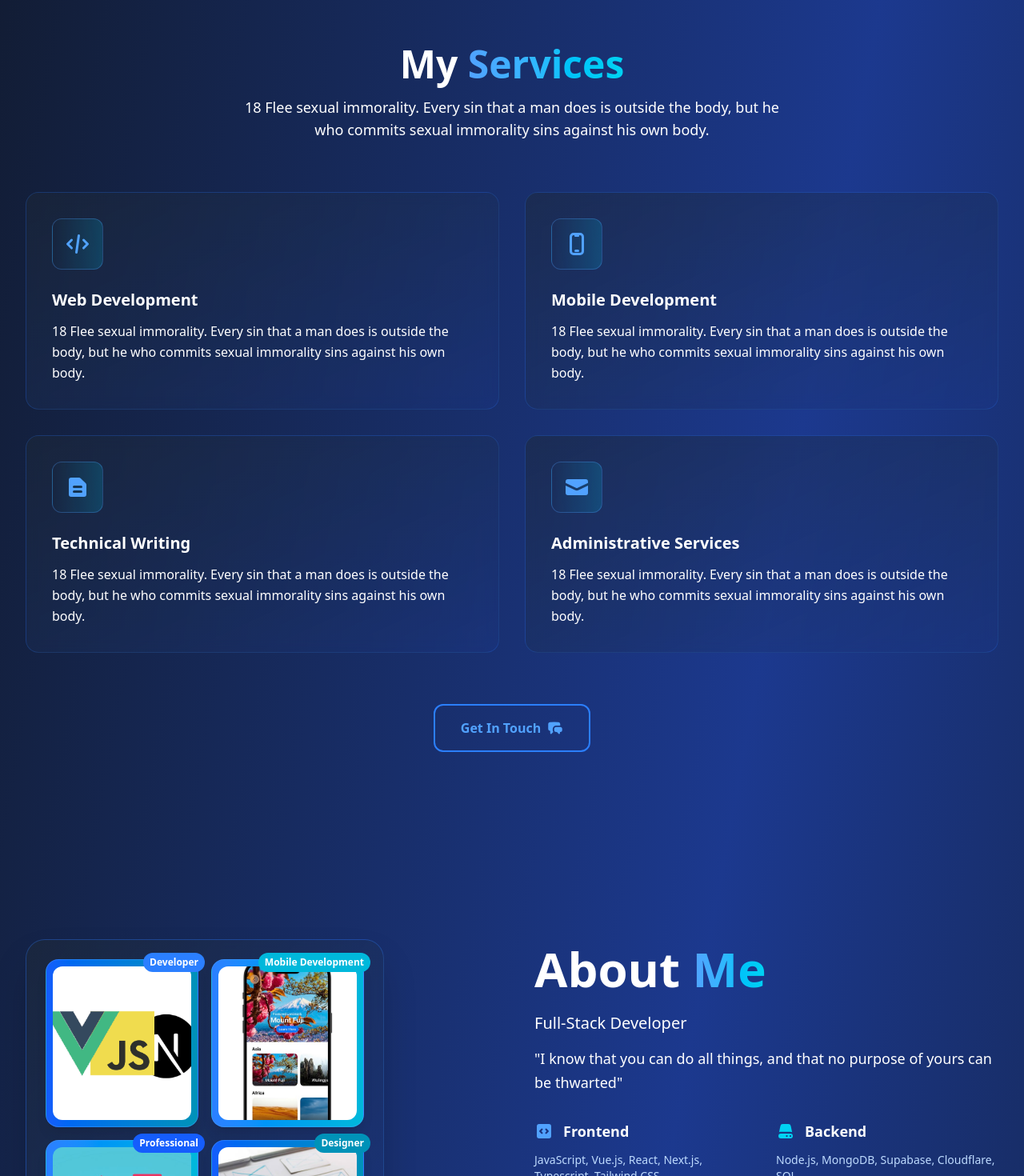
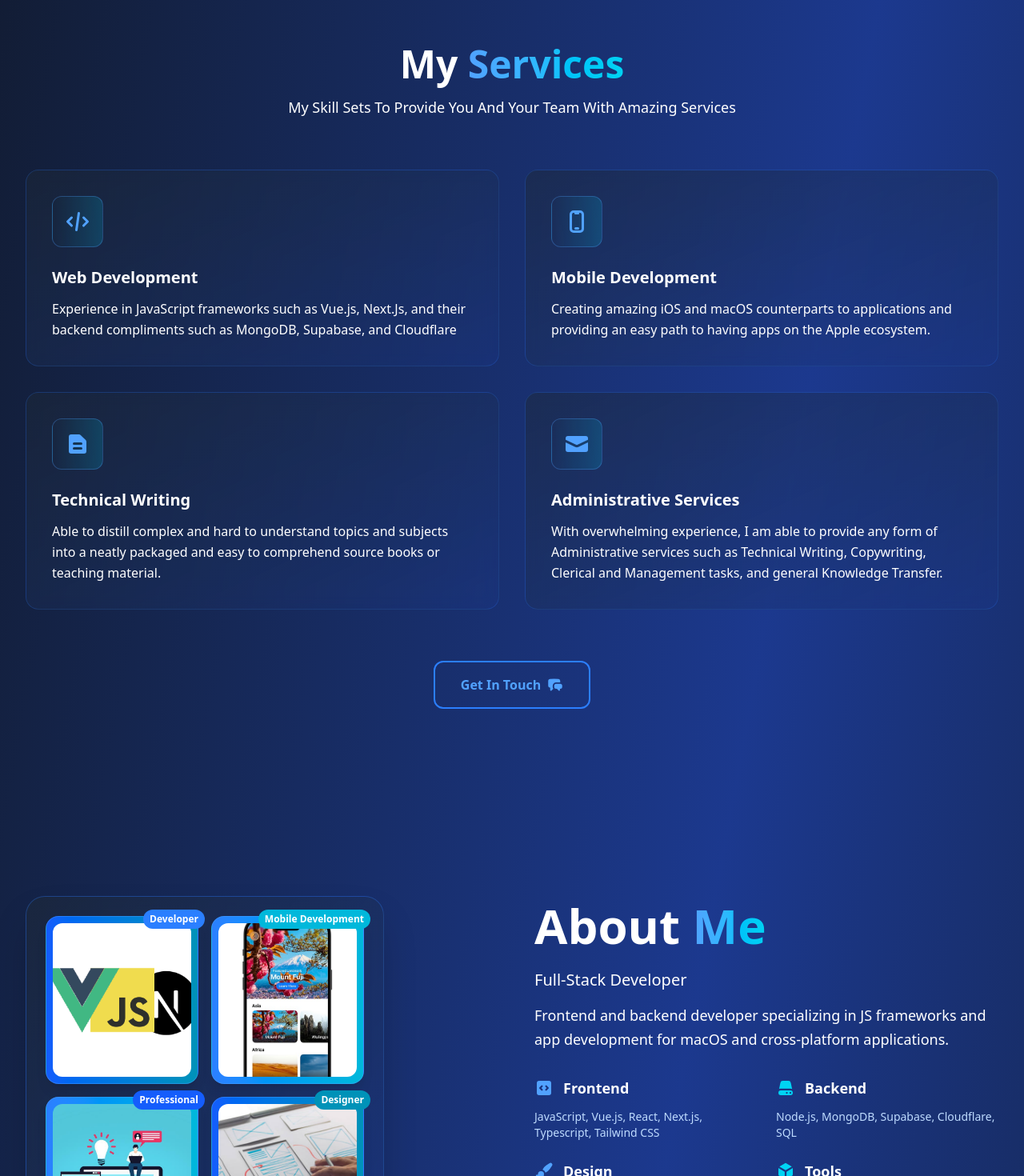
Before and after one commit to ttPuck/Portfolio, a Vue app: page / in a window 1280 px wide. Shown: the part 980-2450 px from the top of the page at 80% size. Built offline with nearby package versions, Linux system fonts and the light colour scheme.

Commit message:
Func. Test 1
Added and declared const for scroll action for EVERY *contact* button for every page. @click now works on every button, scrolling to the contact page

Fixed typography errors and capitalized section headers

Got rid of placeholder text in Services, ExperienceSkills, and AboutMe page.

```diff
--- a/src/components/AboutMe.vue
+++ b/src/components/AboutMe.vue
@@ -78,8 +78,7 @@
             data-aos="fade-left"
             data-aos-delay="600"
           >
-            "I know that you can do all things, and that no purpose of yours can
-            be thwarted"
+            Frontend and backend developer specializing in JS frameworks and app development for macOS and cross-platform applications.
           </p>
           <div
             class="grid grid-cols-1 sm:grid-cols-2 gap-6 pt-8"
@@ -112,6 +111,8 @@
               :key="button.id"
               class="px-8 py-3 rounded-xl font-semibold transition-all duration-300 flex items-center jusitfy-center"
               :class="button.classes"
+             @click="button.text === 'Contact Me' && scrollToContact()"
+
             >
               <component
                 :is="button.icon"
@@ -128,6 +129,12 @@
 </template>
 
 <script setup>
+  const scrollToContact = () => {
+  const el = document.getElementById("contact")
+  if (el) {
+    el.scrollIntoView({ behavior: "smooth" })
+  }
+}
 import {
   ChatBubbleLeftRightIcon,
   CodeBracketSquareIcon,
--- a/src/components/Contact.vue
+++ b/src/components/Contact.vue
@@ -11,7 +11,7 @@
           </span>
         </h2>
         <p class="text-blue-200 text-lg">
-          Let's work together on your next project
+          Let's Work Together On Your Next Project
         </p>
       </div>
       <div class="grid lg:grid-cols-2 gap-12">
--- a/src/components/ExperienceSkills.vue
+++ b/src/components/ExperienceSkills.vue
@@ -11,7 +11,7 @@
           & Experience
         </h2>
         <p class="text-white text-lg max-w-2xl mx-auto">
-          My technical cataloge and professional journey
+          My Technical Cataloge And Professional Journey
         </p>
       </div>
       <div class="grid lg:grid-cols-2 gap-12 lg:gap-16">
--- a/src/components/MeSection.vue
+++ b/src/components/MeSection.vue
@@ -43,8 +43,10 @@
             data-aos-delay="450"
           >
             <button
+              @click="scrollToContact"
               class="px-8 md:px-10 py-4 rounded-x1 relative group w-full sm:w-max flex justify-center overflow-hidden bg-linear-to-r from-red-400 to-blue-800 hover:from-white-500 hover:to-blue-600 transition-all duration-300"
             >
+
               <span
                 class="relative flex items-center justify-center text-white font-semibold text-lg"
               >
@@ -115,4 +117,10 @@
 
 <script setup>
 import { ArrowDownTrayIcon, ArrowRightIcon } from "@heroicons/vue/16/solid";
+const scrollToContact = () => {
+  const el = document.getElementById("contact")
+  if (!el) return
+
+  el.scrollIntoView({ behavior: "smooth" })
+}
 </script>
--- a/src/components/Projects.vue
+++ b/src/components/Projects.vue
@@ -11,7 +11,7 @@
           </span>
         </h2>
         <p class="text-blue-200 text-lg max-w-2xl mx-auto">
-          A collection of my projects, with both public and private source code
+          A Collection Of My Projects, With Both Public And Private Source Code
         </p>
       </div>
       <div class="grid grid-cols-1 md:grid-cols-2 lg:grid-cols-3 gap-8">
@@ -84,6 +84,7 @@
             <ArrowRightIcon class="w-5 h-5 ml-2" />
           </button>
           <button
+           @click="scrollToContact"
             class="px-8 py-4 rounded-xl border-2 border-blue-400 text-blue-400 font-semibold hover:bg-blue-400/10 transition-all duration-300 flex items-center"
           >
             <ChatBubbleLeftRightIcon class="w-5 h-5 mr-2" />
@@ -103,6 +104,12 @@ import {
   EyeIcon,
 } from "@heroicons/vue/16/solid";
 import { ref } from "vue";
+const scrollToContact = () => {
+  const el = document.getElementById("contact")
+  if (!el) return
+
+  el.scrollIntoView({ behavior: "smooth" })
+}
 
 const projects = ref([
   {
--- a/src/components/Services.vue
+++ b/src/components/Services.vue
@@ -15,8 +15,7 @@
           data-aos="fade-up"
           data-aos-delay="80"
         >
-          18 Flee sexual immorality. Every sin that a man does is outside the
-          body, but he who commits sexual immorality sins against his own body.
+         My Skill Sets To Provide You And Your Team With Amazing Services
         </p>
       </div>
       <div class="grid grid-cols-1 md:grid-cols-2 lg:grid-cols-2 gap-8">
@@ -60,6 +59,7 @@
       <div class="text-center mt-16" data-aos="fade-up" data-aos-delay="200">
         <div class="inline-flex flex-col sm:flex-row gap-4 items-center">
           <button
+           @click="scrollToContact"
             class="px-8 py-4 rounded-xl border-2 border-blue-500 text-blue-400 font-semibold hover:bg-blue-400/10 transition-all duration-300 flex items-center"
           >
             Get In Touch
@@ -71,6 +71,12 @@
   </section>
 </template>
 <script setup>
+  const scrollToContact = () => {
+  const el = document.getElementById("contact")
+  if (!el) return
+
+  el.scrollIntoView({ behavior: "smooth" })
+}
 import {
   ArrowRightIcon,
   ChatBubbleLeftRightIcon,
@@ -86,25 +92,25 @@ const services = ref([
     id: 1,
     icon: CodeBracketIcon,
     name: "Web Development",
-    desc: `18 Flee sexual immorality. Every sin that a man does is outside the body, but he who commits sexual immorality sins against his own body.`,
+    desc: `Experience in JavaScript frameworks such as Vue.js, Next.Js, and their backend compliments such as MongoDB, Supabase, and Cloudflare`,
   },
   {
     id: 2,
     icon: DevicePhoneMobileIcon,
     name: "Mobile Development",
-    desc: `18 Flee sexual immorality. Every sin that a man does is outside the body, but he who commits sexual immorality sins against his own body.`,
+    desc: `Creating amazing iOS and macOS counterparts to applications and providing an easy path to having apps on the Apple ecosystem.`,
   },
   {
     id: 3,
     icon: DocumentTextIcon,
     name: "Technical Writing",
-    desc: `18 Flee sexual immorality. Every sin that a man does is outside the body, but he who commits sexual immorality sins against his own body.`,
+    desc: `Able to distill complex and hard to understand topics and subjects into a neatly packaged and easy to comprehend source books or teaching material.`,
   },
   {
     id: 4,
     icon: EnvelopeIcon,
     name: "Administrative Services",
-    desc: `18 Flee sexual immorality. Every sin that a man does is outside the body, but he who commits sexual immorality sins against his own body.`,
+    desc: `With overwhelming experience, I am able to provide any form of Administrative services such as Technical Writing, Copywriting, Clerical and Management tasks, and general Knowledge Transfer.`,
   },
 ]);
 </script>
--- a/src/components/Testimonials.vue
+++ b/src/components/Testimonials.vue
@@ -14,7 +14,7 @@
           </span>
         </h2>
         <p class="text-blue-200 text-lg">
-          What people say about working with me
+          What People Say About Working With Me
         </p>
       </div>
       <div class="grid grid-cols-1 md:grid-cols-2 gap-5 lg:grid-cols-2 gap-6">
```
